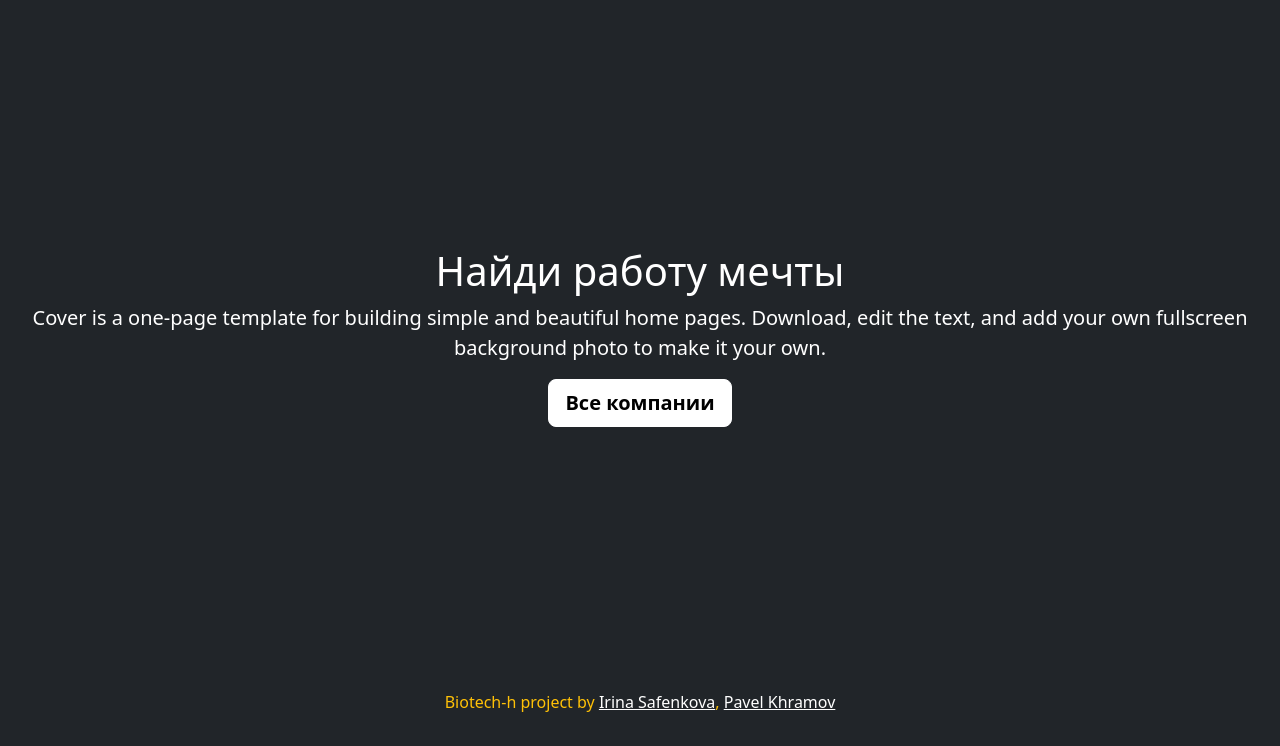
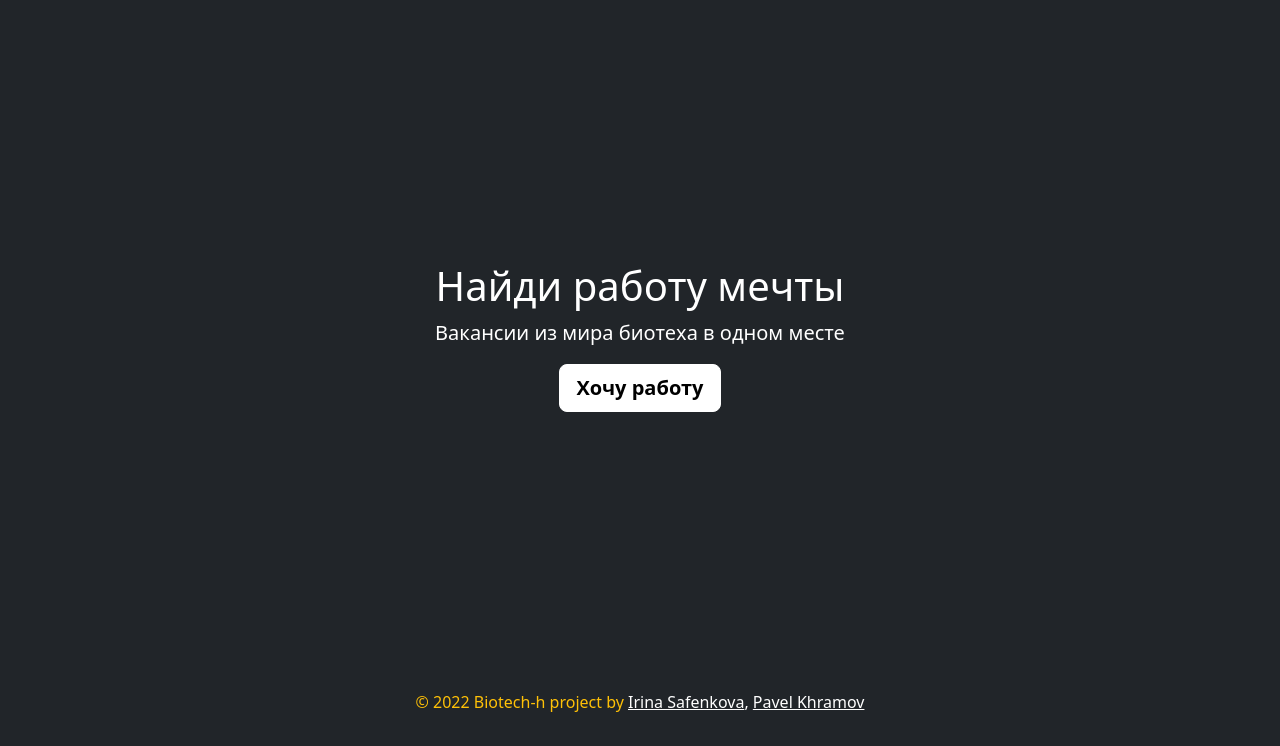
Before and after one commit to Biotech-h/frontend, a Flask app: page / in a window 1280 px wide. Shown: the part 54-800 px from the top of the page. Run offline with Flask 2, Linux system fonts and the light colour scheme.

Commit message:
chore: start page

```diff
--- a/frontend/templates/index.html
+++ b/frontend/templates/index.html
@@ -26,14 +26,14 @@
 
   <main class="px-3">
     <h1>Найди работу мечты</h1>
-    <p class="lead">Cover is a one-page template for building simple and beautiful home pages. Download, edit the text, and add your own fullscreen background photo to make it your own.</p>
+    <p class="lead">Вакансии из мира биотеха в одном месте</p>
     <p class="lead">
-      <a href="{{ url_for('companies.get_all') }}" class="btn btn-lg btn-secondary fw-bold border-white bg-white text-black">Все компании</a>
+      <a href="{{ url_for('jobs.get_all') }}" class="btn btn-lg btn-secondary fw-bold border-white bg-white text-black">Хочу работу</a>
     </p>
   </main>
 
   <footer class="mt-auto text-warning">
-    <p>Biotech-h project by <a class="text-white">Irina Safenkova</a>, <a class="text-white">Pavel Khramov</a></p>
+    <p>&copy; 2022 Biotech-h project by <a class="text-white">Irina Safenkova</a><a class="text-decoration-none text-white">, </a><a class="text-white">Pavel Khramov</a></p>
   </footer>
 </div>
   </body>
```
